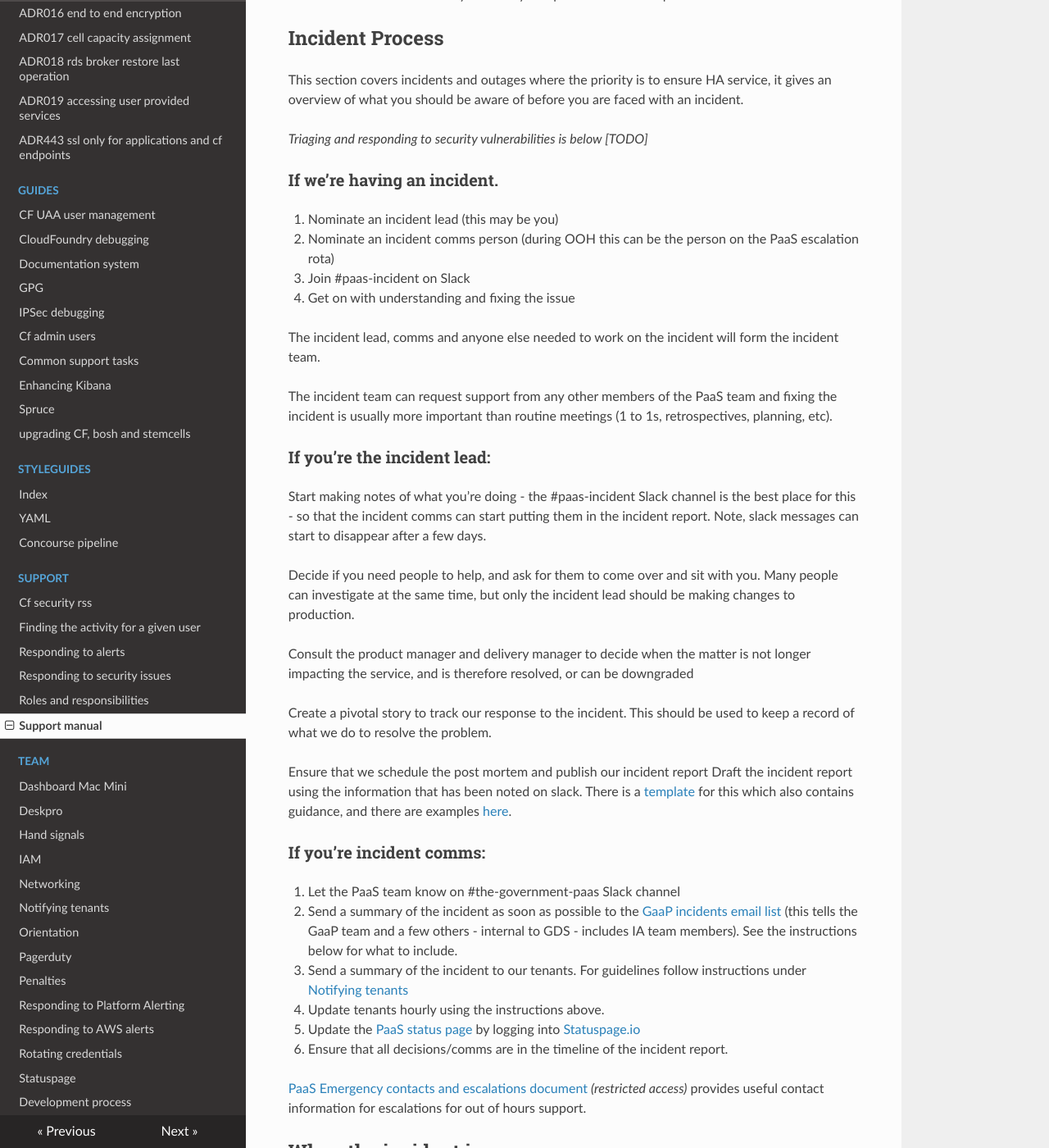
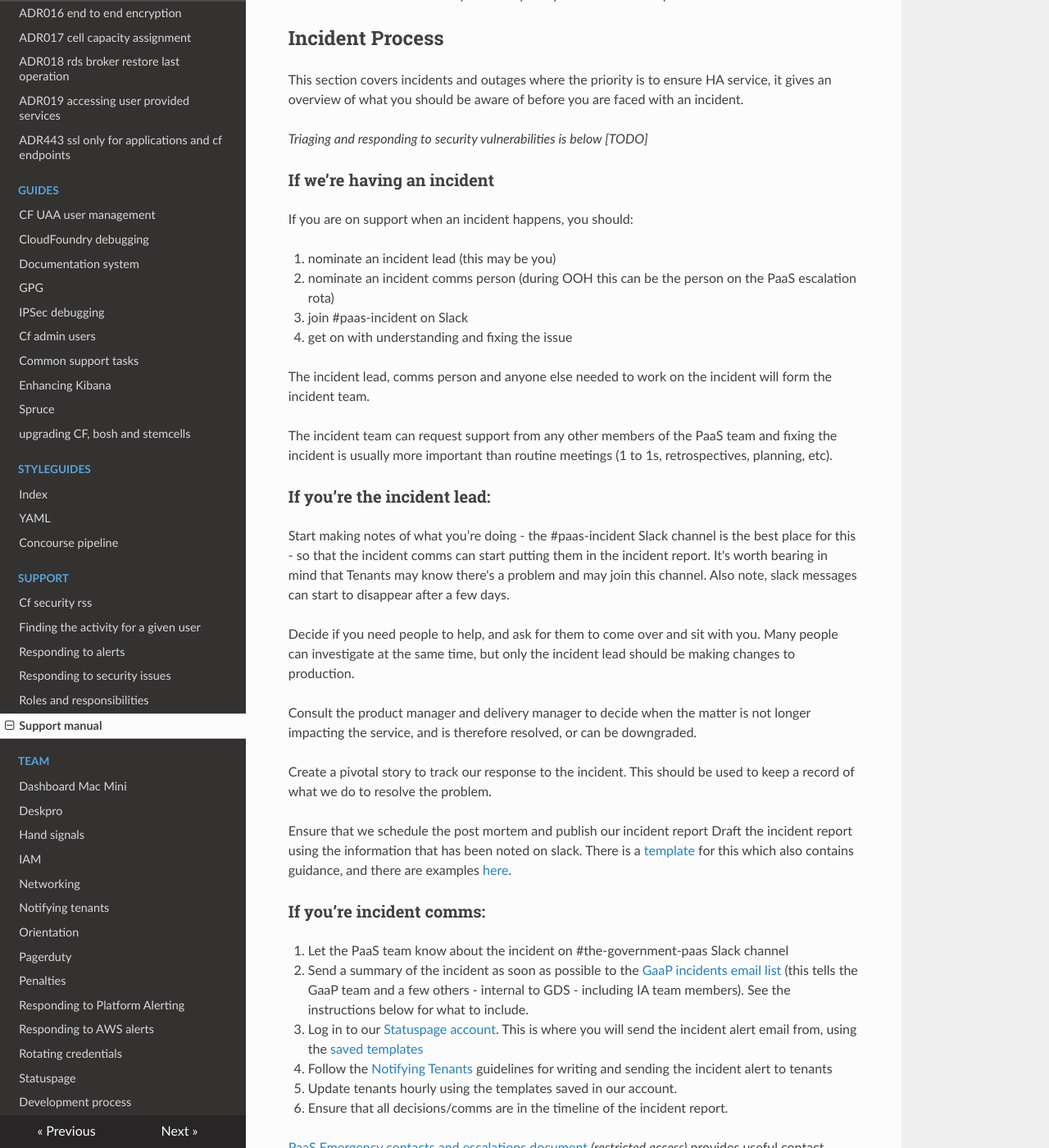
Before and after one commit to alphagov/paas-team-manual, an MkDocs documentation site: the page built from docs/support/support_manual.md, in a window 1280 px wide and 1400 px high, scrolled down 2831 px. Shown: the whole window at 82% size. Built offline with MkDocs 1.6.1, drawn with Linux system fonts in a browser that asks for light colours; nearby versions of some CDN libraries; some of the changed text lies outside the part shown.

Commit message:
Changed process for incident comms
Changed docs to show that we now use Statuspage.io to send incident comms.

```diff
--- a/docs/support/support_manual.md
+++ b/docs/support/support_manual.md
@@ -16,7 +16,7 @@ We’re supporting live services, teams who are using PaaS for prototyping and i
 
 TO BE COMPLETED (e.g. Concourse build status, User impact dashboard + datadog dashboard, New support cases in deskpro/your mail).
 
-### Alerting out of hours.
+### Alerting out of hours
 
 These are the things we support out of hours:
 
@@ -45,7 +45,7 @@ The following questions should be answered when triaging/prioritising:
 * In the event that none of the above people are available, you should use the triage questions to make a decision based on the information you have at the time.
 
 ## Severity Levels
-We classify issues by their impact to users (tenants and their users, PaaS team) and react accordingly. This allows us to set expectations about how we will work, and what other teams should expect.
+We classify issues by their impact to users (tenants and their users, and the PaaS team) and react accordingly. This allows us to set expectations about how we will work, and what other teams should expect.
 
 For most types of issue, our priority is to ensure high availability of the service.
 
@@ -67,9 +67,9 @@ You can access our [support ticketing tool Deskpro here](https://gaap.deskpro.co
 
 If you don’t have an account ask Urmi to add you. You can adjust your notifications yourself.
 
-### Tips and good practice.
+### Tips and good practice
 
-* Try to keep a descriptive name in the deskpro cards. If the user added a not very descriptive name (e.g failure pushing app), change it to something that uniquely identifies the story (e.g failure pushing app: invalid mode 0444).
+* Try to keep a descriptive name in the Deskpro cards. If the user added a not very descriptive name (e.g failure pushing app), change it to something that uniquely identifies the story (e.g failure pushing app: invalid mode 0444).
 Always notify the tenant about this change and why it is done.
 * Try to close the tickets if there is no action required from us.
 * If we are waiting for a card in the backlog, add add note in the card to saying that we need to inform the user once is done and accepted.
@@ -81,24 +81,26 @@ This section covers incidents and outages where the priority is to ensure HA ser
 
 *Triaging and responding to security vulnerabilities is below [TODO]*
 
-### If we’re having an incident.
+### If we’re having an incident
 
-1. Nominate an incident lead (this may be you)
-2. Nominate an incident comms person (during OOH this can be the person on the PaaS escalation rota)
-3. Join #paas-incident on Slack
-4. Get on with understanding and fixing the issue
+If you are on support when an incident happens, you should:
 
-The incident lead, comms and anyone else needed to work on the incident will form the incident team.
+1. nominate an incident lead (this may be you)
+2. nominate an incident comms person (during OOH this can be the person on the PaaS escalation rota)
+3. join #paas-incident on Slack
+4. get on with understanding and fixing the issue
+
+The incident lead, comms person and anyone else needed to work on the incident will form the incident team.
 
 The incident team can request support from any other members of the PaaS team and fixing the incident is usually more important than routine meetings (1 to 1s, retrospectives, planning, etc).
 
 ### If you’re the incident lead:
 
-Start making notes of what you’re doing - the #paas-incident Slack channel is the best place for this - so that the incident comms can start putting them in the incident report. Note, slack messages can start to disappear after a few days.
+Start making notes of what you’re doing - the #paas-incident Slack channel is the best place for this - so that the incident comms can start putting them in the incident report. It's worth bearing in mind that Tenants may know there's a problem and may join this channel. Also note, slack messages can start to disappear after a few days.
 
 Decide if you need people to help, and ask for them to come over and sit with you. Many people can investigate at the same time, but only the incident lead should be making changes to production.
 
-Consult the product manager and delivery manager to decide when the matter is not longer impacting the service, and is therefore resolved, or can be downgraded
+Consult the product manager and delivery manager to decide when the matter is not longer impacting the service, and is therefore resolved, or can be downgraded.
 
 Create a pivotal story to track our response to the incident. This should be used to keep a record of what we do to resolve the problem.
 
@@ -106,25 +108,26 @@ Ensure that we schedule the post mortem and publish our incident report Draft th
 
 ### If you’re incident comms:
 
-1. Let the PaaS team know on #the-government-paas Slack channel
-2. Send a summary of the incident as soon as possible to the [GaaP incidents email list](gaap-incidents@digital.cabinet-office.gov.uk) (this tells the GaaP team and a few others - internal to GDS - includes IA team members). See the instructions below for what to include.
-3. Send a summary of the incident to our tenants. For guidelines follow instructions under [Notifying tenants](https://government-paas-team-manual.readthedocs.io/en/latest/team/notifying_tenants/)
-4. Update tenants hourly using the instructions above.
-5. Update the [PaaS status page](https://status.cloud.service.gov.uk/) by logging into [Statuspage.io](https://manage.statuspage.io/pages/h4wt7brwsqr0)
+1. Let the PaaS team know about the incident on #the-government-paas Slack channel
+2. Send a summary of the incident as soon as possible to the [GaaP incidents email list](gaap-incidents@digital.cabinet-office.gov.uk) (this tells the GaaP team and a few others - internal to GDS - including IA team members). See the instructions below for what to include.
+3. Log in to our [Statuspage account](https://www.statuspage.io/). This is where you will send the incident alert email from, using the [saved templates](https://manage.statuspage.io/pages/h4wt7brwsqr0)
+4. Follow the [Notifying Tenants]((https://government-paas-team-manual.readthedocs.io/en/latest/team/notifying_tenants/)) guidelines for writing and sending the incident alert to tenants
+5. Update tenants hourly using the templates saved in our account.
 6. Ensure that all decisions/comms are in the timeline of the incident report.
 
-[PaaS Emergency contacts and escalations document](https://docs.google.com/a/digital.cabinet-office.gov.uk/document/d/1_6zxOjvwY-zrf1D8eDNT9AeRhlcPAocBhC8dmHfRw0Y/edit?usp=sharing) *(restricted access)* provides useful contact information for escalations for out of hours support.
+[PaaS Emergency contacts and escalations document](https://docs.google.com/a/digital.cabinet-office.gov.uk/document/d/1_6zxOjvwY-zrf1D8eDNT9AeRhlcPAocBhC8dmHfRw0Y/edit?usp=sharing) *(restricted access)* provides useful contact information for senior GaaP management escalations for out of hours support.
 
 
-## When the incident is over.
+## When the incident is over
+
+When the problem has been fixed, check that our [status page](https://status.cloud.service.gov.uk/) is showing that the PaaS is operational.
 
 ### Incident Report
 The [incident report template](https://docs.google.com/a/digital.cabinet-office.gov.uk/document/d/155yrsyhHM9Feh-ucxLzyj7toIb2sMK8KiGVdEFLcyfQ/edit?usp=sharing) gives some guidance about how to complete it.
 
 The incident lead and incident comms should ensure that the report is completed and that all relevant details are in the timeline.
 
-
-### Incident Review meeting.
+### Incident Review meeting
 
 This is a no-blame retro of the incident. See [blameless postmortems](https://codeascraft.com/2012/05/22/blameless-postmortems/) for some background.
 
@@ -142,6 +145,7 @@ This decision should be made by two of DM/PM/TL/TA.
 By default we publish Incident Reports on the [GaaP Blog](https://governmentasaplatform.blog.gov.uk/) unless there is a good reason not to. This approach is consistent across Data Group - it is similar to how GOV.UK publishes its reports. It sets a good example and demonstrates openness, which is a good thing. We just need to make sure we consider any negative ramifications.
 
 The only incidents for which this is not automatically true are for security incidents which need to be carefully considered in order to ensure that no further harm could be caused by publishing these.
+
 ### Editing for publication
 
 Create a copy of our factual incident report which can be edited for publication and send it to Nettie in the GaaP comms team.
@@ -163,7 +167,7 @@ The person contacted above will decide if they need to alert a member of the GDS
 
 * David Lewis - Director for GDS Portfolio Group
 
-The contact details above information as well as useful contacts can be found in
+The contact details for the above people, as well as useful contacts, can be found in
 [PaaS Emergency contacts and escalations (restricted access)](https://docs.google.com/a/digital.cabinet-office.gov.uk/document/d/1_6zxOjvwY-zrf1D8eDNT9AeRhlcPAocBhC8dmHfRw0Y/edit?usp=sharing)
 
 ## Useful links
```
Also changed, not shown: other parts of docs/support/support_manual.md (+2 -2 lines).
